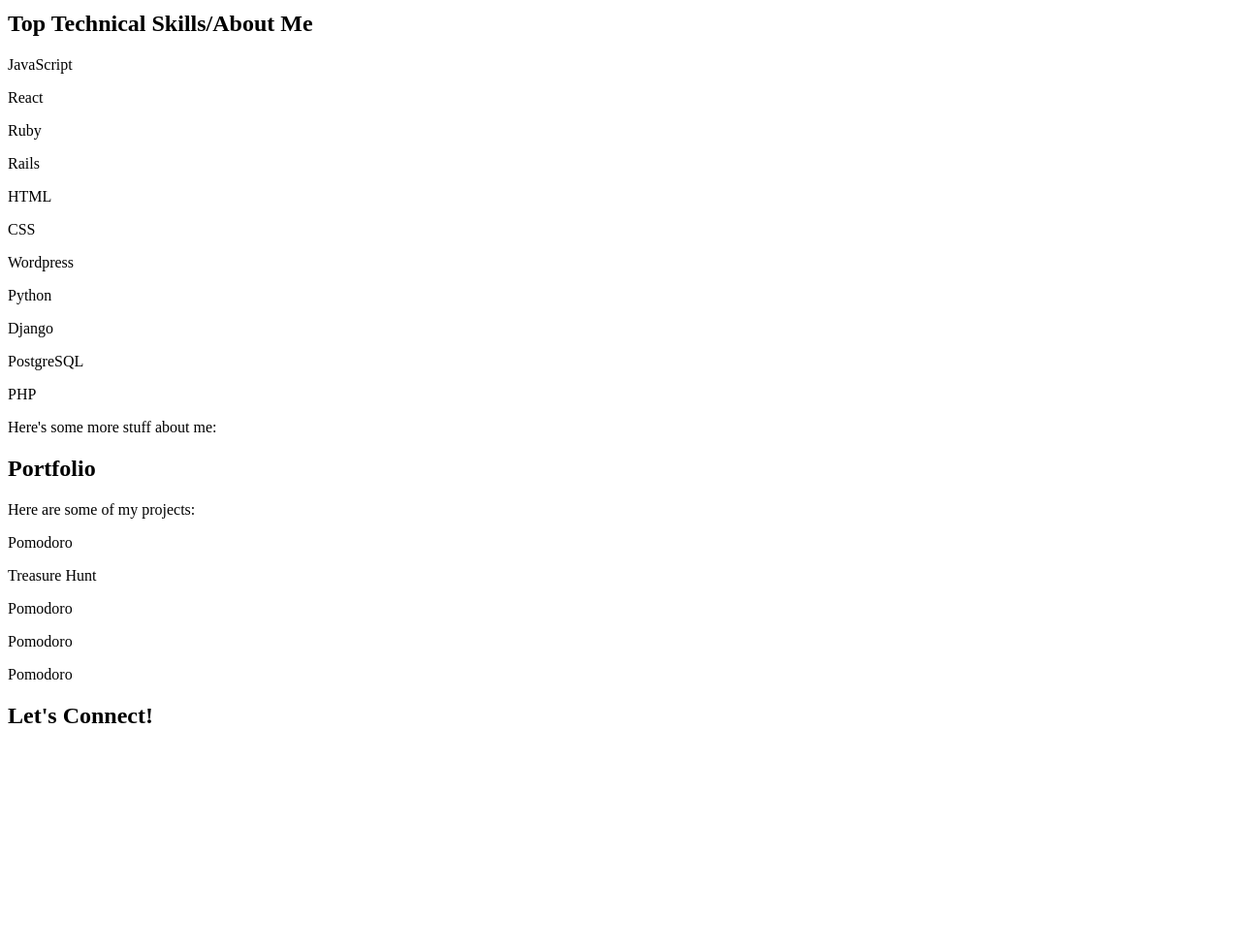
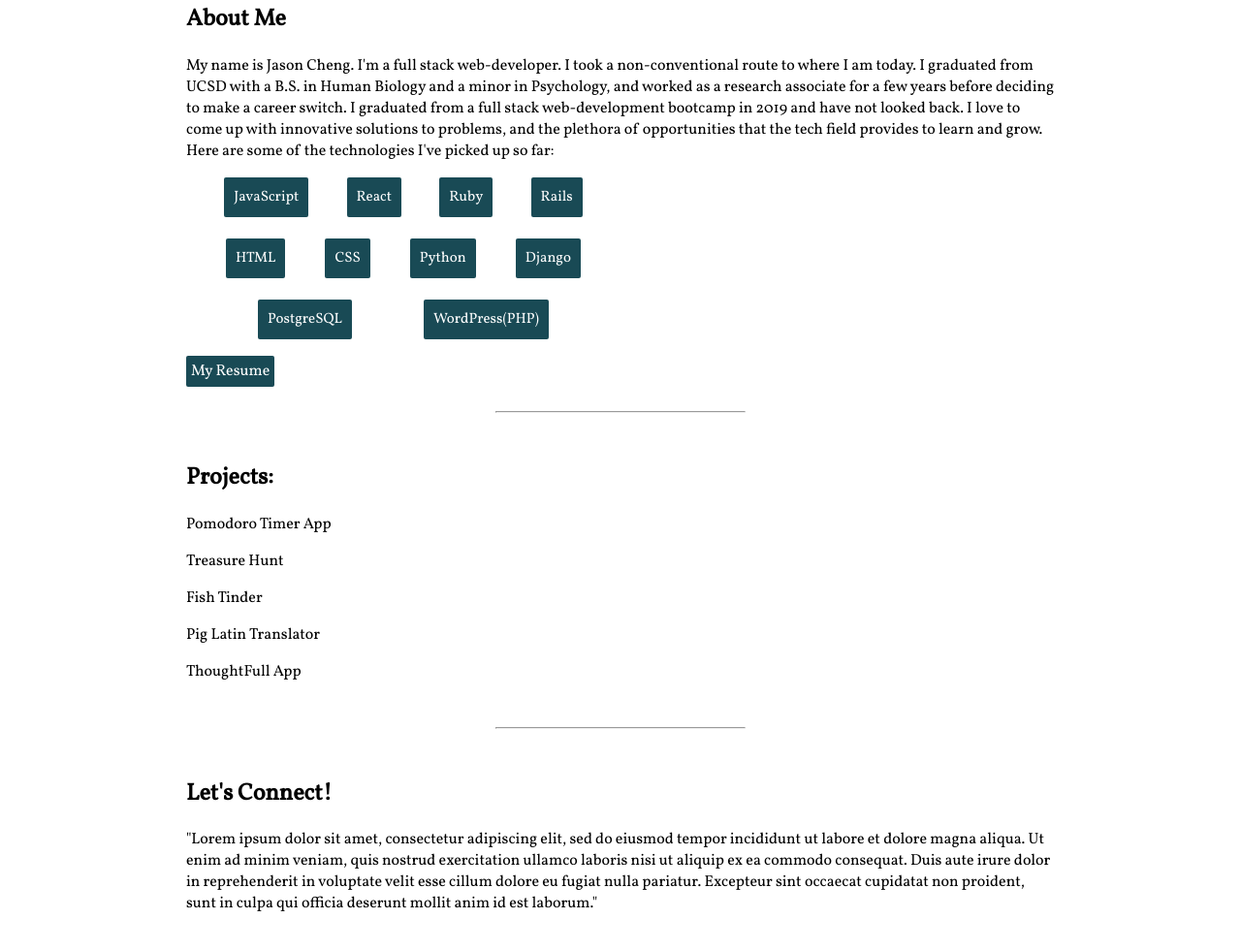
Before and after one commit to jasoncheng20/jasoncheng20.github.io, a plain HTML site: page index.html in a window 1280 px wide. Shown: the part 817-1798 px from the top of the page at 97% size. Before the commit the page ends 1569 px from the top, so only its background shows below. Drawn offline with Linux system fonts and the light colour scheme; a script that the page names is missing.

Commit message:
styling changes

```diff
--- a/index.html
+++ b/index.html
@@ -7,6 +7,10 @@
       rel="shortcut icon"
       href="images/favicon.ico"
       type="images/favicon.ico"
+    />
+    <link
+      rel="stylesheet"
+      href="https://fonts.googleapis.com/css?family=Vollkorn"
     />
     <link rel="stylesheet" href="styles/style.css" />
     <script src="scripts/script.js"></script>
@@ -19,55 +23,80 @@
       <a href="#contact">Contact</a>
     </div>
     <div class="background" id="home">
-      <div class="flex_intro">
+      <div class="flex_intro fadein">
         <div>
           <h2>Welcome to my portfolio!</h2>
+          <hr class="line" />
           <h2>Hi! My name is Jason, and I'm a full stack developer.</h2>
-          <p>Location: San Diego, CA</p>
+          <p>San Diego, CA</p>
+          <p>Email</p>
           <p>LinkedIn/Github</p>
         </div>
-        <div>
-          <img class="profile" src="images/profile.jpg" alt="profile" />
-        </div>
+        <img class="profile" src="images/profile.jpg" alt="profile" />
       </div>
     </div>
     <!--
-
+  ==========================
   TECH SKILLS
-
---> <div class="about" id="about">
-    <h2>Top Technical Skills/About Me</h2>
-    <div>
-      <p>JavaScript</p>
-    </div>
-    <div><p>React</p></div>
-    <div><p>Ruby</p></div>
-    <div><p>Rails</p></div>
-    <div><p>HTML</p></div>
-    <div><p>CSS</p></div>
-    <div><p>Wordpress</p></div>
-    <div><p>Python</p></div>
-    <div><p>Django</p></div>
-    <div><p>PostgreSQL</p></div>
-    <div><p>PHP</p></div>
-    <p>Here's some more stuff about me:</p>
+  ==========================
+  -->
+    <div class="about" id="about">
+      <h2>About Me</h2>
+      <p>
+        My name is Jason Cheng. I'm a full stack web-developer. I took a
+        non-conventional route to where I am today. I graduated from UCSD with a
+        B.S. in Human Biology and a minor in Psychology, and worked as a
+        research associate for a few years before deciding to make a career
+        switch. I graduated from a full stack web-development bootcamp in 2019
+        and have not looked back. I love to come up with innovative solutions to
+        problems, and the plethora of opportunities that the tech field provides
+        to learn and grow. Here are some of the technologies I've picked up so
+        far:
+      </p>
+      <div class="skilllist"><span class="techskill">JavaScript</span><span class="techskill">React</span><span class="techskill">Ruby</span><span class="techskill">Rails</span></div>
+      <br>
+      <div class="skilllist"><span class="techskill">HTML</span><span class="techskill">CSS</span><span class="techskill">Python</span><span class="techskill">Django</span></div>
+      <br>
+      <div class="skilllist"><span class="techskill">PostgreSQL</span ><span class="techskill">WordPress(PHP)</span></div>
+      <br>
+      <a class="resume">My Resume</a>
     </div>
     <!--
-
+  ==========================
   PORTFOLIO
-
--->
-    <h2 id="projects">Portfolio</h2>
-    <p>Here are some of my projects:</p>
-    <p>Pomodoro</p>
-    <p>Treasure Hunt</p>
-    <p>Pomodoro</p>
-    <p>Pomodoro</p>
-    <p>Pomodoro</p>
-
-    <div id="contact">
+  ==========================
+  -->
+    <div class="projects" id="projects">
+      <br>
+      <hr class="line">
+      <br>
+      <h2>Projects:</h2>
+      <p>Pomodoro Timer App</p>
+      <p>Treasure Hunt</p>
+      <p>Fish Tinder</p>
+      <p>Pig Latin Translator</p>
+      <p>ThoughtFull App</p>
+    </div>
+    <!--
+  ==========================
+  CONTACT
+  ==========================
+  -->
+    <div class="contact" id="contact">
+      <br>
+      <hr class="line">
+      <br>
       <h2>Let's Connect!</h2>
+      <p>
+        "Lorem ipsum dolor sit amet, consectetur adipiscing elit, sed do eiusmod
+        tempor incididunt ut labore et dolore magna aliqua. Ut enim ad minim
+        veniam, quis nostrud exercitation ullamco laboris nisi ut aliquip ex ea
+        commodo consequat. Duis aute irure dolor in reprehenderit in voluptate
+        velit esse cillum dolore eu fugiat nulla pariatur. Excepteur sint
+        occaecat cupidatat non proident, sunt in culpa qui officia deserunt
+        mollit anim id est laborum."
+      </p>
+      <br>
     </div>
-
   </body>
 </html>
--- a/scripts/script.js
+++ /dev/null
@@ -1 +0,0 @@
-console.log(document.getElementById('about'))
--- a/styles/style.css
+++ b/styles/style.css
@@ -2,6 +2,16 @@ body,
 html {
   height: 100%;
   scroll-behavior: smooth;
+  font-family: "Vollkorn";
+  margin: 0;
+  padding: 0;
+}
+
+.about {
+  margin-top: 2%;
+  margin-bottom: 2%;
+  margin: auto;
+  width: 70%;
 }
 
 .background {
@@ -12,11 +22,44 @@ html {
   background-attachment: fixed;
   height: 100%;
   width: 100%;
+  padding: 0;
+}
+
+.contact {
+  width: 70%;
+  margin: auto;
+}
+
+.projects {
+  width: 70%;
+  margin: auto;
+}
+
+.resume {
+  background-color: rgb(25, 74, 85);
+  color: white;
+  font-size: 16px;
+  padding: 5px;
+  border-radius: 2px;
+}
+
+.techskill {
+  background-color: rgb(25, 74, 85);
+  color: white;
+  font-size: 15px;
+  padding: 10px;
+  border-radius: 2px;
+}
+
+.skilllist {
+  display: flex;
+  width: 50%;
+  justify-content: space-evenly;
 }
 
 .profile {
-  height: 300px;
-  width: 300px;
+  height: 200px;
+  width: 200px;
   object-fit: cover;
   object-position: 28%;
   border-radius: 150px;
@@ -28,35 +71,49 @@ html {
   display: flex;
   justify-content: space-evenly;
   align-items: center;
-  width: 100%
+  width: 100%;
+  color: rgb(16, 36, 40);
 }
 
-
-/* Add a black background color to the top navigation */
-.topnav {
-  background-color: rgba(221, 223, 226, 0);
-  overflow: hidden;
-  position: fixed
+.fadein {
+  animation: fadeIn ease 4s;
+}
+@keyframes fadeIn {
+  0% {
+    opacity: 0;
+  }
+  100% {
+    opacity: 1;
+  }
 }
 
-/* Style the links inside the navigation bar */
+.line {
+  width: 20vw;
+}
+
+.topnav {
+  background-color: rgba(16, 36, 40, 0);
+  overflow: hidden;
+  position: fixed;
+}
+
 .topnav a {
   float: left;
-  color: rgb(0, 0, 0);
+  color: rgb(16, 36, 40);
   text-align: center;
   padding: 14px 16px;
   text-decoration: none;
   font-size: 17px;
 }
 
-/* Change the color of links on hover */
 .topnav a:hover {
-  color: rgb(69, 90, 129);
+  color: rgb(25, 74, 85);
+  border: 4px;
+  border-color: rgb(16, 36, 40);
 }
 
-/* Add a color to the active/current link */
 .topnav a.active {
-  background-color:  rgb(69, 90, 129);
+  background-color: rgb(16, 36, 40);
   color: white;
   border-radius: 10px;
 }
```
